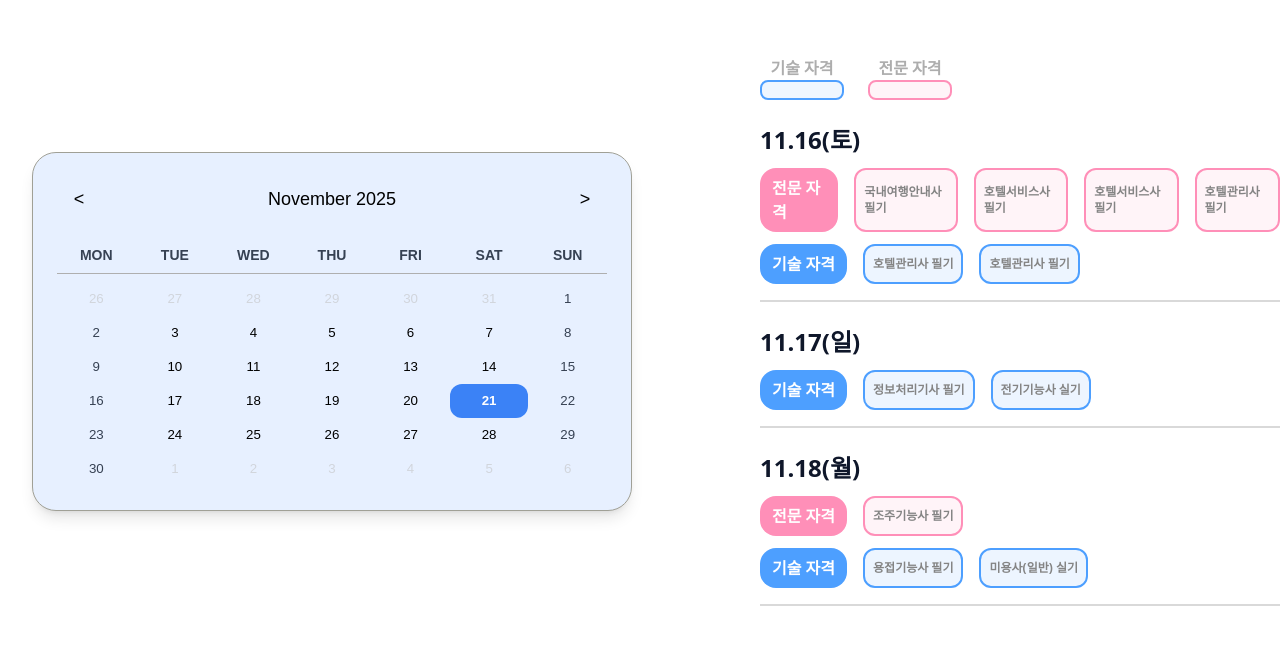
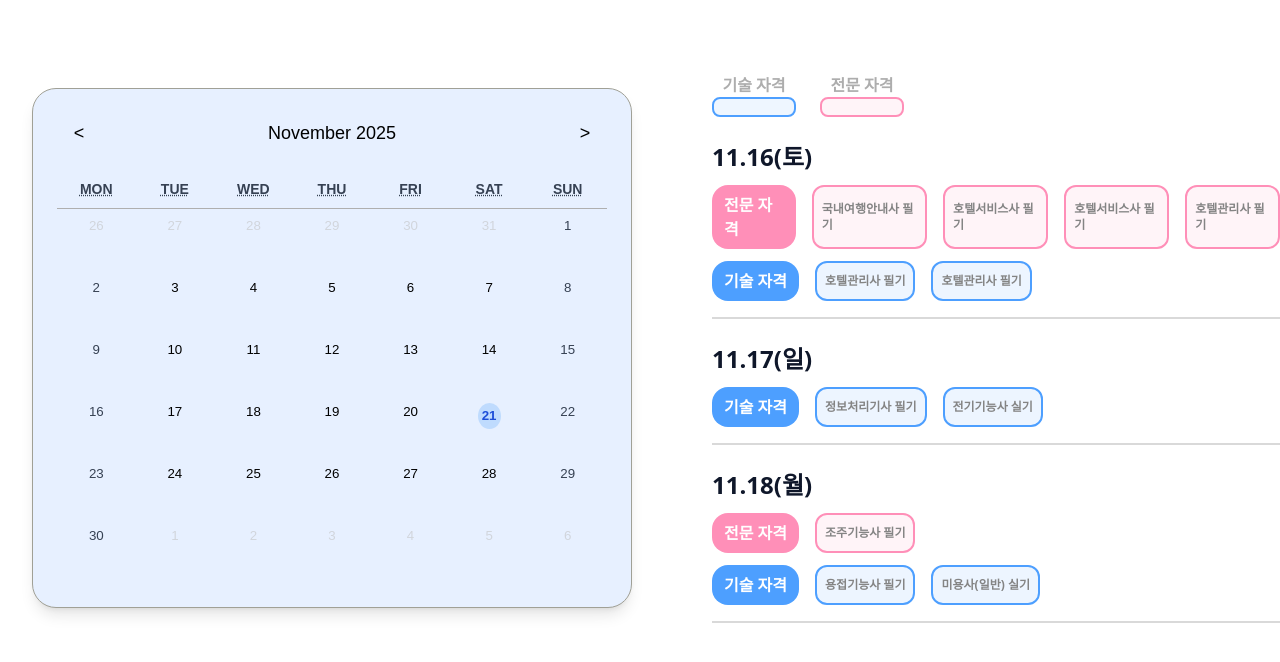
Before and after one commit to jjong0923/certistage_front, a React (Vite) app: page / in a window 1280 px wide. Shown: the part 104-766 px from the top of the page. Built offline with nearby package versions, Linux system fonts and the light colour scheme.

Commit message:
feature & refactor : add route, refactor calender

```diff
--- a/src/App.tsx
+++ b/src/App.tsx
@@ -1,106 +1,14 @@
+import { BrowserRouter, Route, Routes } from "react-router-dom";
 import "./App.css";
-import Calendar from "./components/Calendar";
-import CertificationCard from "./components/CertificationCard";
-
-interface ExamItem {
-  category: "pro" | "tech";
-  subject: string;
-}
-
-interface DailyExams {
-  date: string;
-  items: ExamItem[];
-}
+import MainPage from "./pages/MainPage";
 
 function App() {
-  const mockExams: DailyExams[] = [
-    {
-      date: "11.16(토)",
-      items: [
-        {
-          category: "pro",
-          subject: "국내여행안내사 필기",
-        },
-        {
-          category: "pro",
-          subject: "호텔서비스사 필기",
-        },
-        {
-          category: "pro",
-          subject: "호텔서비스사 필기",
-        },
-        {
-          category: "pro",
-          subject: "호텔관리사 필기",
-        },
-        {
-          category: "tech",
-          subject: "호텔관리사 필기",
-        },
-        {
-          category: "tech",
-          subject: "호텔관리사 필기",
-        },
-      ],
-    },
-    {
-      date: "11.17(일)",
-      items: [
-        {
-          category: "tech",
-          subject: "정보처리기사 필기",
-        },
-        {
-          category: "tech",
-          subject: "전기기능사 실기",
-        },
-      ],
-    },
-    {
-      date: "11.18(월)",
-      items: [
-        {
-          category: "pro",
-          subject: "조주기능사 필기",
-        },
-        {
-          category: "tech",
-          subject: "용접기능사 필기",
-        },
-        {
-          category: "tech",
-          subject: "미용사(일반) 실기",
-        },
-      ],
-    },
-  ];
-
   return (
-    <div className="mt-40 flex items-center justify-center gap-24">
-      <Calendar />
-      <div className="flex flex-col gap-6">
-        <div className="flex gap-6">
-          <div className="flex flex-col">
-            <p className="text-xm text-center font-semibold text-[#adadad]">
-              기술 자격
-            </p>
-            <div className="h-[20px] w-[84px] rounded-lg border-2 border-[#4D9FFF] bg-[#EEF6FF]"></div>
-          </div>
-          <div className="flex flex-col">
-            <p className="text-xm text-center font-semibold text-[#adadad]">
-              전문 자격
-            </p>
-            <div className="h-[20px] w-[84px] rounded-lg border-2 border-[#FF8FB8] bg-[#FFF4F8]"></div>
-          </div>
-        </div>
-        {mockExams.map((item) => (
-          <CertificationCard data={item} />
-        ))}
-        {/* <CertificationCard />
-        <CertificationCard />
-        <CertificationCard /> */}
-      </div>
-    </div>
+    <BrowserRouter>
+      <Routes>
+        <Route path="/" element={<MainPage />} />
+      </Routes>
+    </BrowserRouter>
   );
 }
 
--- a/src/components/CertificationCard.tsx
+++ b/src/components/CertificationCard.tsx
@@ -18,7 +18,6 @@ interface CertificationCardProps {
 }
 
 function CertificationCard({ data }: CertificationCardProps) {
-  const caterogries = ["pro", "tech"];
   const categoryName: Record<categoryType, string> = {
     pro: "전문 자격",
     tech: "기술 자격",
@@ -26,7 +25,7 @@ function CertificationCard({ data }: CertificationCardProps) {
   return (
     <div className="flex flex-col gap-3 border-b-2 border-[#d9d9d9] pb-4">
       <h3 className="text-2xl font-semibold text-[#0F172A]">{data.date}</h3>
-      {["pro", "tech"].map((type) => {
+      {(["pro", "tech"] as const).map((type) => {
         const filtered = data.items.filter((i) => i.category === type);
         if (!filtered.length) return null;
 
--- a/src/index.css
+++ b/src/index.css
@@ -6,50 +6,78 @@
 div.react-calendar {
   @apply w-[600px] rounded-3xl bg-[#E7F0FF] p-6 shadow-lg;
   font-family: sans-serif;
+
+  height: 520px;
+  display: flex;
+  flex-direction: column;
 }
 
 /* 요일 헤더 */
 div .react-calendar__month-view__weekdays {
-  @apply mb-2 text-center text-sm font-semibold text-gray-700;
+  @apply text-center text-sm font-semibold text-gray-700;
+  border-bottom: 1px solid #afafaf;
+  height: 40px;
+  display: flex;
+  align-items: center;
 }
 
 div .react-calendar__month-view__weekdays__weekday {
-  @apply p-2;
-  border-bottom: 1px solid #afafaf;
+  @apply p-0;
 }
 
-div .react-calendar__month-view__weekdays__weekday abbr {
-  @apply no-underline;
-  text-decoration: none;
+/* 날짜 그리드 */
+div .react-calendar__month-view__days {
+  flex: 1;
+  display: grid !important;
+  grid-template-columns: repeat(7, 1fr);
+  grid-auto-rows: 1fr;
+  gap: 0;
+  /* border: 1px solid #d9d9d9; */
 }
 
 /* 날짜 셀 */
 div .react-calendar__tile {
-  @apply rounded-xl p-2 text-center transition hover:bg-blue-100;
+  @apply text-center transition hover:bg-blue-100;
+
+  border: 1px solid #d9d9d9;
+  height: 62px;
+  display: flex;
+  justify-content: center;
+  align-items: flex-start;
+
+  padding-top: 0.5rem;
+  margin: 0;
 }
 
 /* 오늘 날짜 */
 div .react-calendar__tile--now {
-  @apply bg-blue-200 font-bold text-blue-700;
+  background: none !important;
+}
+div .react-calendar__tile--now abbr {
   background: #bfdbfe;
+  color: #1d4ed8;
+  font-weight: bold;
+
+  padding: 4px 4px;
+  border-radius: 50%;
 }
 
 /* 선택된 날짜 */
-div .react-calendar__tile--active {
-  @apply bg-blue-500 text-white;
-  background: #3b82f6;
-}
+/* div .react-calendar__tile--active {
+} */
 
 /* 네비게이션 */
 div .react-calendar__navigation {
   @apply mb-4 flex items-center justify-between;
+  height: 40px;
 }
 
+/* 네비게이션 버튼 */
 div .react-calendar__navigation button {
   @apply rounded-full p-2 text-lg hover:bg-gray-200;
 }
 
-/* 주말 빨간색 제거 (추가 요청 사항 반영) */
+/* 주말 빨간색 제거 */
 div .react-calendar__month-view__days__day--weekend {
   @apply text-gray-700;
 }
--- /dev/null
+++ b/src/pages/MainPage.tsx
@@ -0,0 +1,103 @@
+import Calendar from "../components/Calendar";
+import CertificationCard from "../components/CertificationCard";
+
+interface ExamItem {
+  category: "pro" | "tech";
+  subject: string;
+}
+
+interface DailyExams {
+  date: string;
+  items: ExamItem[];
+}
+
+function MainPage() {
+  const mockExams: DailyExams[] = [
+    {
+      date: "11.16(토)",
+      items: [
+        {
+          category: "pro",
+          subject: "국내여행안내사 필기",
+        },
+        {
+          category: "pro",
+          subject: "호텔서비스사 필기",
+        },
+        {
+          category: "pro",
+          subject: "호텔서비스사 필기",
+        },
+        {
+          category: "pro",
+          subject: "호텔관리사 필기",
+        },
+        {
+          category: "tech",
+          subject: "호텔관리사 필기",
+        },
+        {
+          category: "tech",
+          subject: "호텔관리사 필기",
+        },
+      ],
+    },
+    {
+      date: "11.17(일)",
+      items: [
+        {
+          category: "tech",
+          subject: "정보처리기사 필기",
+        },
+        {
+          category: "tech",
+          subject: "전기기능사 실기",
+        },
+      ],
+    },
+    {
+      date: "11.18(월)",
+      items: [
+        {
+          category: "pro",
+          subject: "조주기능사 필기",
+        },
+        {
+          category: "tech",
+          subject: "용접기능사 필기",
+        },
+        {
+          category: "tech",
+          subject: "미용사(일반) 실기",
+        },
+      ],
+    },
+  ];
+
+  return (
+    <div className="mt-40 flex items-center justify-center gap-12">
+      <Calendar />
+      <div className="flex flex-col gap-6">
+        <div className="flex gap-6">
+          <div className="flex flex-col">
+            <p className="text-xm text-center font-semibold text-[#adadad]">
+              기술 자격
+            </p>
+            <div className="h-[20px] w-[84px] rounded-lg border-2 border-[#4D9FFF] bg-[#EEF6FF]"></div>
+          </div>
+          <div className="flex flex-col">
+            <p className="text-xm text-center font-semibold text-[#adadad]">
+              전문 자격
+            </p>
+            <div className="h-[20px] w-[84px] rounded-lg border-2 border-[#FF8FB8] bg-[#FFF4F8]"></div>
+          </div>
+        </div>
+        {mockExams.map((item) => (
+          <CertificationCard data={item} />
+        ))}
+      </div>
+    </div>
+  );
+}
+
+export default MainPage;
```
